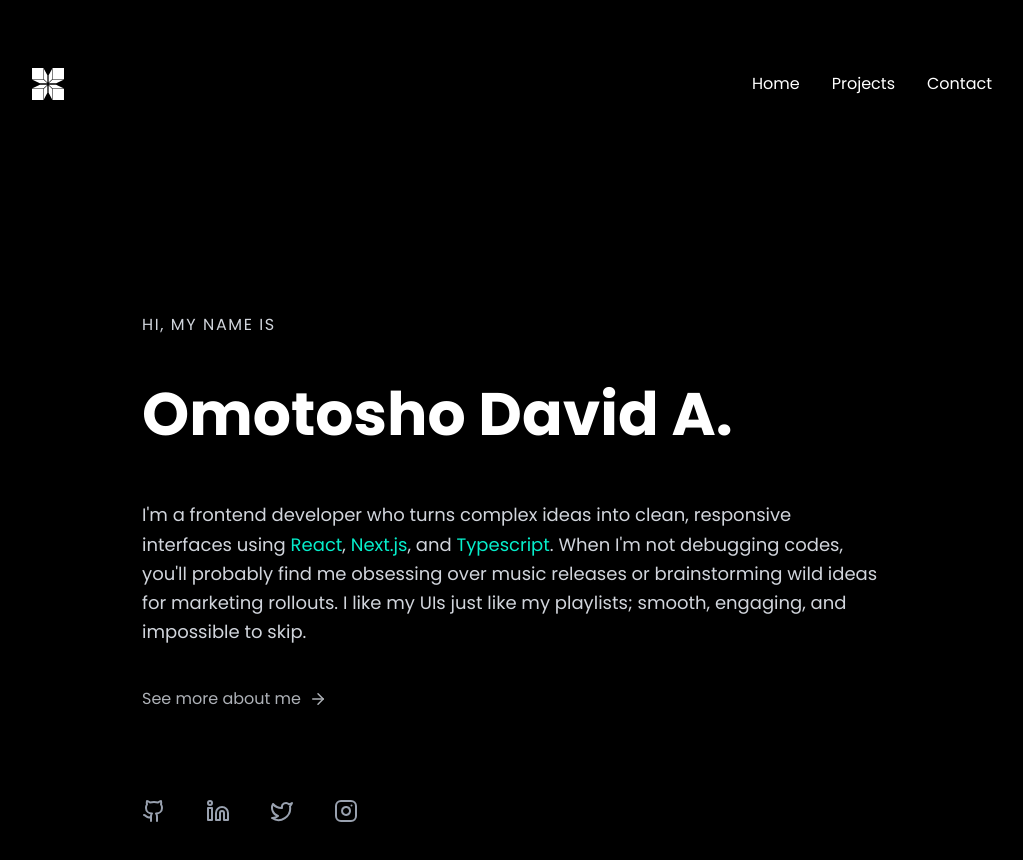
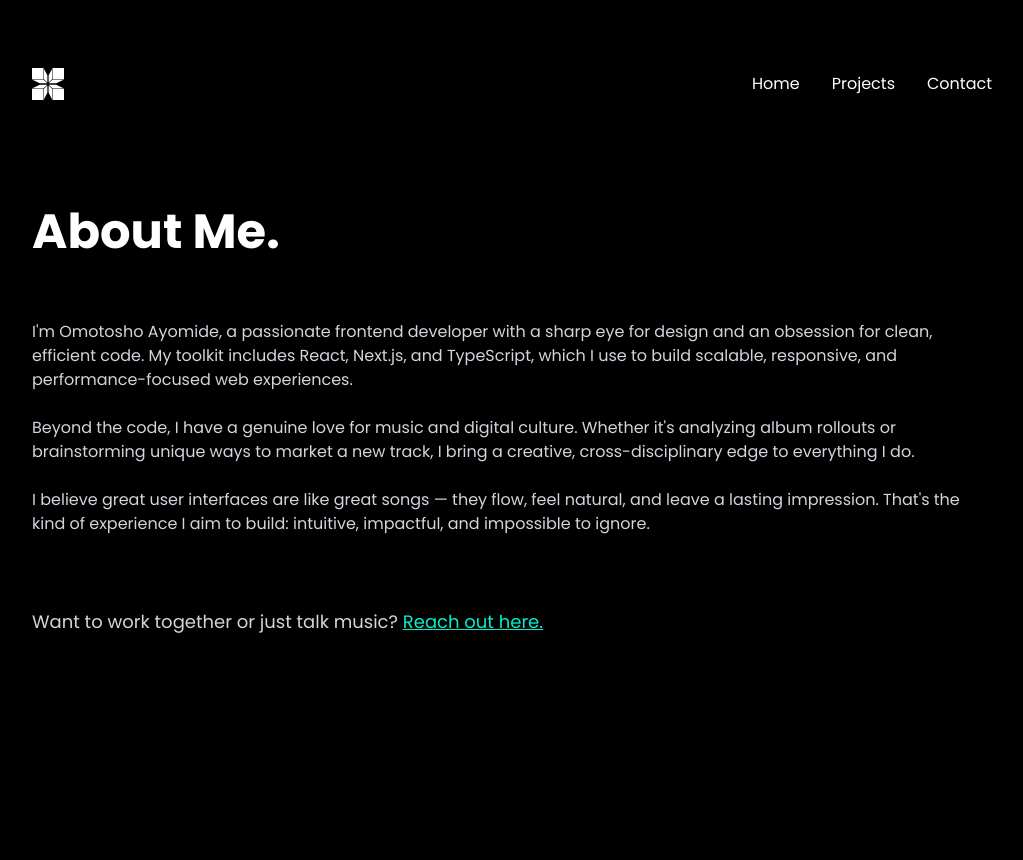
Before and after one commit to O-Midey/portfolio-v2, a Next.js app: page /about in a window 1280 px wide. Shown: the top 860 px of the page, without its empty margins (128-1151 px from the left). Built offline with nearby package versions, Linux system fonts and the light colour scheme.

Commit message:
Update page.tsx

```diff
--- a/app/about/page.tsx
+++ b/app/about/page.tsx
@@ -1,88 +1,57 @@
 "use client";
 import { motion } from "framer-motion";
-import { Github, Linkedin, Twitter, Instagram, ArrowRight } from "lucide-react";
-import Link from "next/link";
+import Container from "../_components/Container";
 
-export default function Home() {
+export default function About() {
   return (
-    <main className="min-h-screen w-full md:max-w-[75%] mx-auto overflow-hidden flex items-center">
+    <Container heading="About Me.">
+      {/* Intro Section */}
       <motion.div
-        className="px-2 md:px-20 max-w-5xl mx-auto w-full"
         initial={{ opacity: 0, y: 20 }}
         animate={{ opacity: 1, y: 0 }}
-        transition={{ duration: 0.8 }}
+        transition={{ duration: 0.6 }}
+        className="mb-12 text-gray-300"
       >
-        <motion.h1 className="text-gray-300 text-sm md:text-base tracking-widest uppercase mb-4">
-          Hi, my name is
-        </motion.h1>
+        <p>
+          I&apos;m Omotosho Ayomide, a passionate frontend developer with a
+          sharp eye for design and an obsession for clean, efficient code. My
+          toolkit includes React, Next.js, and TypeScript, which I use to build
+          scalable, responsive, and performance-focused web experiences.
+        </p>
         <br />
-        <h2 className="text-white text-4xl md:text-6xl font-bold leading-tight mb-6">
-          Omotosho David A.
-        </h2>
+        <p>
+          Beyond the code, I have a genuine love for music and digital culture.
+          Whether it&apos;s analyzing album rollouts or brainstorming unique
+          ways to market a new track, I bring a creative, cross-disciplinary
+          edge to everything I do.
+        </p>
         <br />
-        <p className="text-gray-300 text-base md:text-lg leading-relaxed ">
-          I'm a frontend developer who turns complex ideas into clean,
-          responsive interfaces using{" "}
-          <span className="text-[#06eecb]">React</span>,{" "}
-          <span className="text-[#06eecb]">Next.js</span>, and{" "}
-          <span className="text-[#06eecb]">Typescript</span>. When I'm not
-          debugging codes, you'll probably find me obsessing over music releases
-          or brainstorming wild ideas for marketing rollouts. I like my UIs just
-          like my playlists; smooth, engaging, and impossible to skip.
+        <p>
+          I believe great user interfaces are like great songs — they flow, feel
+          natural, and leave a lasting impression. That&apos;s the kind of
+          experience I aim to build: intuitive, impactful, and impossible to
+          ignore.
         </p>
-        <Link
-          href="/about"
-          className="group inline-flex items-center text-gray-300 my-10 animate-pulse hover:text-[#06eecb] duration-200 transition-all"
-        >
-          See more about me
-          <ArrowRight
-            className="ml-2 transition-transform space-x-6"
-            size={18}
-          />
-        </Link>
-        <div className="flex gap-10 mt-5 md:mt-12">
-          <Link
-            href="https://github.com/o-midey"
-            target="_blank"
-            rel="noopener noreferrer"
+        <br />
+      </motion.div>
+
+      {/* Optional CTA */}
+      <motion.div
+        initial={{ opacity: 0, y: 20 }}
+        animate={{ opacity: 1, y: 0 }}
+        transition={{ duration: 0.6, delay: 0.6 }}
+        className=" mt-10"
+      >
+        <p className="text-lg text-gray-300">
+          Want to work together or just talk music?{" "}
+          <a
+            href="/contact"
+            className="text-[#06eecb]  underline hover:text-[#0ffff1]"
           >
-            <Github
-              className="text-gray-400 hover:text-[#06eecb] transition duration-300"
-              size={24}
-            />
-          </Link>
-          <Link
-            href="https://linkedin.com/in/yourusername"
-            target="_blank"
-            rel="noopener noreferrer"
-          >
-            <Linkedin
-              className="text-gray-400 hover:text-[#06eecb] transition duration-300"
-              size={24}
-            />
-          </Link>
-          <Link
-            href="https://twitter.com/meeedzy"
-            target="_blank"
-            rel="noopener noreferrer"
-          >
-            <Twitter
-              className="text-gray-400 hover:text-[#06eecb] transition duration-300"
-              size={24}
-            />
-          </Link>
-          <Link
-            href="https://instagram.com/thismidey"
-            target="_blank"
-            rel="noopener noreferrer"
-          >
-            <Instagram
-              className="text-gray-400 hover:text-[#06eecb] transition duration-300"
-              size={24}
-            />
-          </Link>
-        </div>
+            Reach out here.
+          </a>
+        </p>
       </motion.div>
-    </main>
+    </Container>
   );
 }
```
